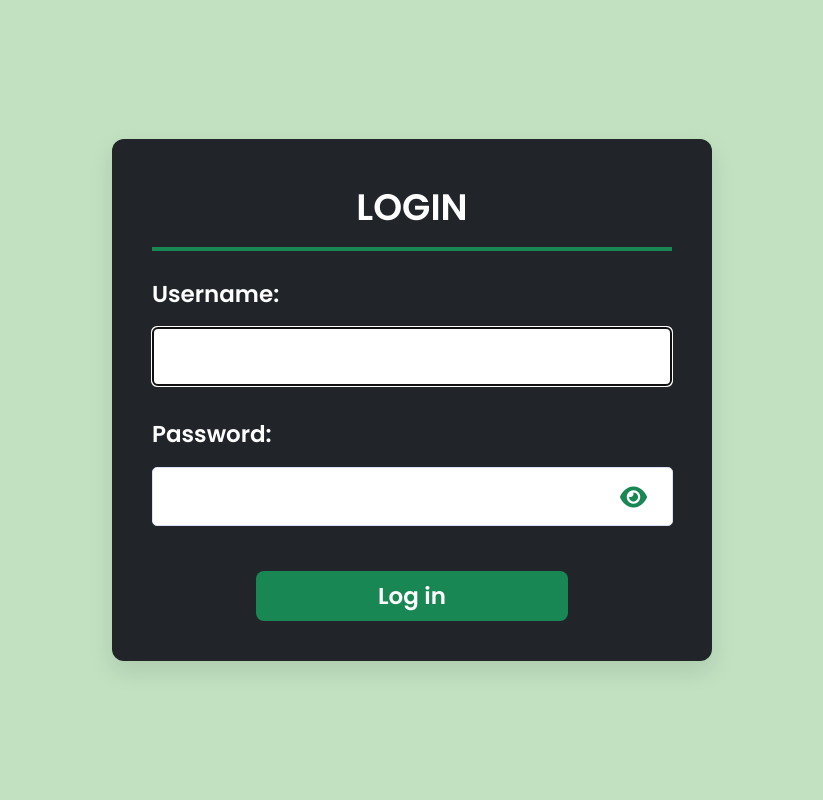
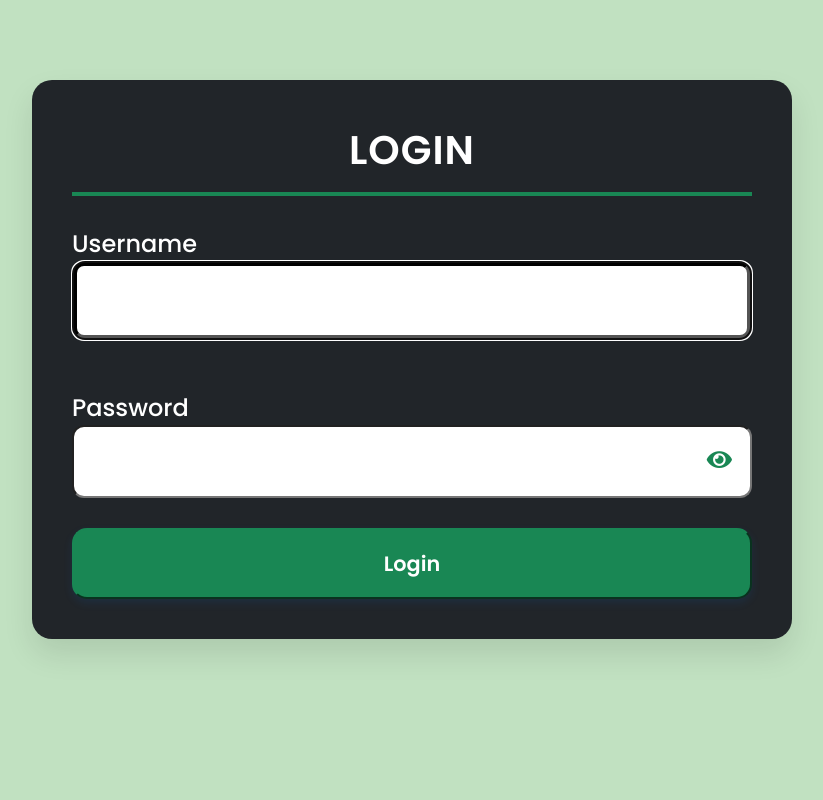
Before and after one commit to codewithaal/cesra-tasks, a Django app: page /accounts/login/ in a window 1280 px wide. Shown: the whole page, without its empty margins (228-1051 px from the left). Run offline with Django 5.2, Linux system fonts and the light colour scheme; some libraries are stand-ins or nearby versions.

Commit message:
improved login page

```diff
--- a/login/base/templates/registration/login.html
+++ b/login/base/templates/registration/login.html
@@ -4,152 +4,235 @@
 
 {% block content %}
 
-<link href="https://fonts.googleapis.com/css2?family=Poppins:wght@400;600&display=swap" rel="stylesheet">
+<style>
+  @import url('https://fonts.googleapis.com/css2?family=Poppins:wght@300;400;500;600&display=swap');
+  @import url('https://cdnjs.cloudflare.com/ajax/libs/font-awesome/5.15.4/css/all.min.css');
 
-<style>
   body {
+    background-color: #C1E1C1;
     font-family: 'Poppins', sans-serif;
-    background: #C1E1C1;
-    background-size: cover;
     margin: 0;
     padding: 0;
   }
 
-  .shadow-wrap {
-    display: flex;
-    justify-content: center;
-    align-items: center;
-    height: 100vh;
-    background: #C1E1C1;
+  .container {
+    padding: 80px 20px;
+    max-width: 800px;
+    margin: 0 auto;
   }
 
-  form label {
-    font-size: 23px !important;
-    color: white !important;
+  .mb-5 {
+    margin-bottom: 30px;
   }
 
-  .form-wrap {
-    background: #212529;
+  .card {
+    border: none;
+    border-radius: 20px;
+    box-shadow: 0 15px 30px rgba(0, 0, 0, 0.1);
+    background-color: #212529;
+    overflow: hidden;
     padding: 40px;
-    border-radius: 12px;
-    box-shadow: 0 10px 25px rgba(0, 0, 0, 0.1);
-    width: 100%;
-    max-width: 600px;
-    transform: translateY(0) scale(1);
-    transition: transform 0.8s cubic-bezier(0.25, 0.1, 0.25, 1),
-                box-shadow 0.8s cubic-bezier(0.25, 0.1, 0.25, 1);
+    transition: all 0.3s ease-in-out;
   }
 
-  .form-wrap:hover {
-    transform: translateY(-8px) scale(1.01);
-    box-shadow: 0 25px 50px rgba(0, 0, 0, 0.35);
+  .card:hover {
+    transform: translateY(-5px);
+    box-shadow: 0 20px 50px rgba(0, 0, 0, 0.2);
   }
 
-  .form-wrap h3 {
+  .custom-heading {
+    font-size: 2.5rem;
+    color: white;
+    font-weight: 700;
+    letter-spacing: 1px;
+    text-transform: uppercase;
+    margin-bottom: 30px;
     text-align: center;
-    margin-bottom: 30px;
-    color: white;
-    font-size: 2.3rem;
+    border-bottom: 4px solid #198754;
     padding-bottom: 12px;
-    border-bottom: 4px solid #198754;
   }
 
-  form {
-    display: flex;
-    flex-direction: column;
-    gap: 15px;
+  .form-label {
+    font-weight: 500;
+    color: white;
+    margin-bottom: 8px;
+    font-size: 24px;
+  }
+
+  #id_old_password {
+    height: 35px;
+    width: 100%;
+  }
+
+  #id_new_password1 {
+    height: 35px;
+    width: 100%;
+  }
+
+  #id_new_password2 {
+    height: 35px;
+    width: 100%;
   }
 
   .form-control {
+    border-radius: 12px;
+    padding: 18px 55px 18px 20px;
     font-size: 22px;
   }
 
-  .password-textbox {
-    font-size: 22px;
+  .form-control:focus {
+    border-color: black;
+    border-width: thick;
   }
 
-  input[type="text"],
-  input[type="password"],
-  input[type="email"],
-  select,
-  textarea {
-    width: 100% !important;
-    box-sizing: border-box;
+  .input-group {
+    width: 100%;
+    position: relative;
   }
 
-  .password-container {
-    position: relative;
+  .input-group .form-control {
     width: 100%;
-    display: block;
+    flex: 1 1 auto;
   }
 
-.password-container input {
-  width: 167% !important;
-  box-sizing: border-box;
+  .input-group-append {
+    position: absolute;
+    right: 20px;
+    top: 50%;
+    transform: translateY(-50%);
+    cursor: pointer;
+    z-index: 2;
   }
 
-.toggle-password {
-  position: absolute;
-  top: 50%;
-  left: 150%;
-  transform: translateY(-50%);
-  font-size: 24px;
+  .input-group-append i {
+    font-size: 1.4rem;
     color: #198754;
-  cursor: pointer;
-  z-index: 1;
+    transition: color 0.3s ease;
   }
 
-  button[type="submit"] {
-      background: #198754;
-      color: white;
-      padding: 12px;
-      border: none;
-      border-radius: 8px;
-      font-size: 23px;
-      cursor: pointer;
-      transition: background 0.3s ease;
-      display: block;
-      margin-left: auto;
-      margin-right: auto;
+  .input-group-append i:hover {
+    color: #0f5c39;
   }
 
-  button[type="submit"]:hover {
-    background: #0f5132;
+  .btn-primary {
+    background-color: #198754;
+    border-color: #198754;
+    color: white;
+    padding: 18px;
+    font-size: 1.3rem;
+    border-radius: 15px;
+    font-weight: 600;
+    width: 100%;
+    cursor: pointer;
+    transition: all 0.3s ease;
+    box-shadow: 0 4px 10px rgba(0, 123, 255, 0.1);
+  }
+
+  .btn-primary:hover {
+    background-color: #0f5c39;
     transform: translateY(-5px);
     box-shadow: 0 6px 15px white;
   }
+
+  .text-danger {
+    color: #dc3545;
+    font-size: 0.875rem;
+    margin-top: 5px;
+  }
+
+  .text-decoration-none {
+    text-decoration: none;
+    color: white;
+    font-size: 1.2rem;
+    font-weight: bold;
+    transition: color 0.3s ease;
+  }
+
+  .text-decoration-none:hover {
+    color: #198754;
+  }
+
+  .text-center {
+    margin-top: 40px;
+  }
+
+  @media (max-width: 576px) {
+    .container {
+      padding: 30px 20px;
+    }
+
+    .custom-heading {
+      font-size: 2rem;
+    }
+
+    .btn-primary {
+      font-size: 1.2rem;
+    }
+
+    .form-control {
+      width: 100%;
+      padding: 18px 45px 18px 20px;
+    }
+  }
 </style>
 
-<link rel="stylesheet" href="https://cdnjs.cloudflare.com/ajax/libs/font-awesome/6.5.0/css/all.min.css" integrity="sha512-..." crossorigin="anonymous" referrerpolicy="no-referrer" />
+<div class="container mt-5">
+  <div class="card shadow-sm rounded-4">
+    <div class="card-body">
+      <h3 class="card-title custom-heading">
+        Login
+      </h3>
+      <form method="POST" novalidate>
+        {% csrf_token %}
 
-<div class="shadow-wrap">
-  <div class="form-wrap">
-    <h3>LOGIN</h3>
-    <form method="POST">
-      {% csrf_token %}
-      {{ form.username.label_tag }}
+        <div class="mb-5">
+          <label for="{{ form.username.id_for_label }}" class="form-label">
+            {{ form.username.label }}
+          </label>
+          <div class="input-group">
             {{ form.username|add_class:"form-control" }}
-
-      {{ form.password.label_tag }}
-      <div class="password-container">
-        <input type="password" name="password" class="password-textbox" id="password" required />
-        <i class="fa-solid fa-eye toggle-password" onclick="togglePassword()"></i>
+        </div>
+          {% if form.username.errors %}
+            <div class="text-danger small mt-1">{{ form.username.errors|striptags }}</div>
+          {% endif %}
         </div>
 
-      <button type="submit">Log in</button>
+        <div class="mb-5">
+          <label for="{{ form.password.id_for_label }}" class="form-label">
+            {{ form.password.label }}
+          </label>
+          <div class="input-group">
+            {{ form.password|add_class:"form-control" }}
+            <span class="input-group-append">
+              <i class="fas fa-eye" id="togglePassword" onclick="togglePasswordVisibility('password', 'togglePassword')"></i>
+            </span>
+          </div>
+          {% if form.password.errors %}
+            <div class="text-danger small mt-1">{{ form.password.errors|striptags }}</div>
+          {% endif %}
+        </div>
+
+        <button type="submit" class="btn btn-primary">Login</button>
       </form>
+    </div>
   </div>
 </div>
 
 <script>
-  function togglePassword() {
-    const passwordInput = document.getElementById("password");
-    const toggleIcon = document.querySelector(".toggle-password");
-    const isPassword = passwordInput.type === "password";
+  function togglePasswordVisibility(fieldName, iconId) {
+    var passwordField = document.querySelector('input[name="' + fieldName + '"]');
+    var icon = document.getElementById(iconId);
 
-    passwordInput.type = isPassword ? "text" : "password";
-    toggleIcon.classList.toggle("fa-eye");
-    toggleIcon.classList.toggle("fa-eye-slash");
+    if (passwordField.type === "password") {
+      passwordField.type = "text";
+      icon.classList.remove("fa-eye");
+      icon.classList.add("fa-eye-slash");
+    } else {
+      passwordField.type = "password";
+      icon.classList.remove("fa-eye-slash");
+      icon.classList.add("fa-eye");
+    }
   }
 </script>
-{% endblock content %}
+
+{% endblock %}
```
Also changed, not shown: login/db.sqlite3. Lines whose indentation alone changed are shown as unchanged.
